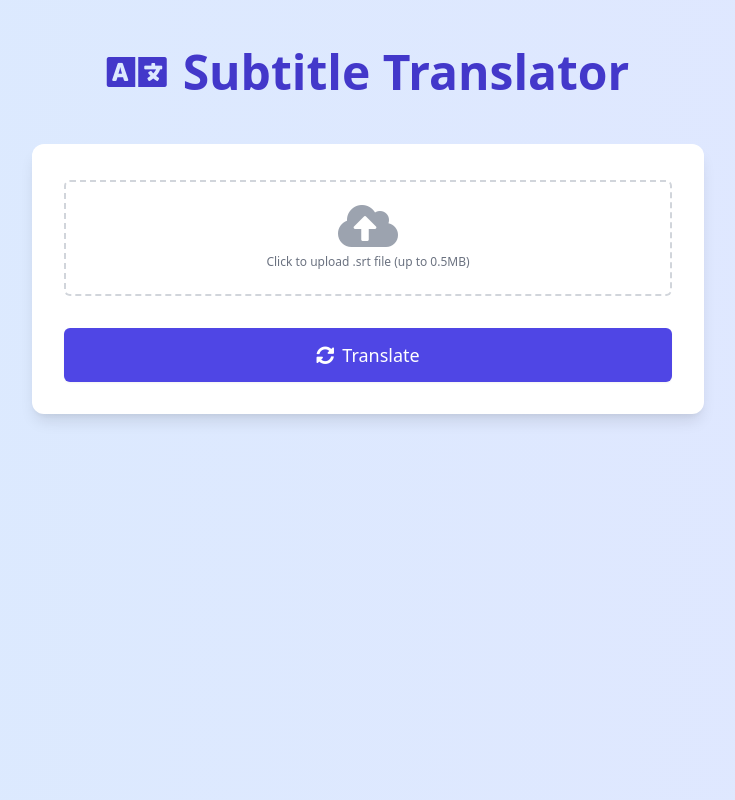
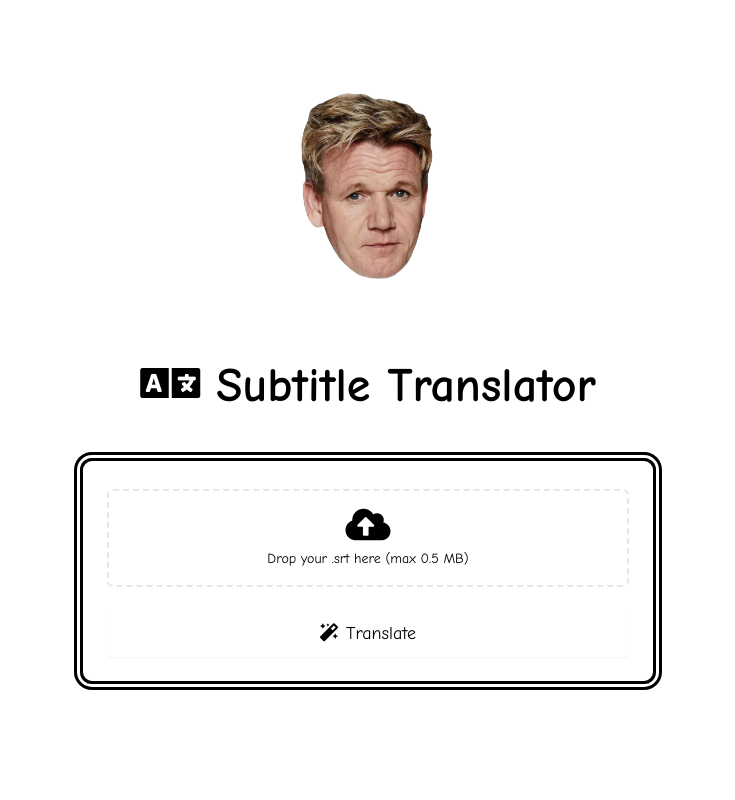
Before and after one commit to m2nv2d/subtranslator, a Flask app: page / in a window 1280 px wide. Shown: the whole page, without its empty margins (272-1007 px from the left). Run offline with Flask 3, Linux system fonts and the light colour scheme; parts of the project's set-up code (start-up, migrations or seed data) failed here and were passed over.

Commit message:
meme ui, no color

```diff
--- a/app/templates/index.html
+++ b/app/templates/index.html
@@ -8,46 +8,60 @@
     <link href="https://cdn.jsdelivr.net/npm/tailwindcss@2.2.19/dist/tailwind.min.css" rel="stylesheet">
     <link href="https://cdn.jsdelivr.net/npm/animate.css@4.1.1/animate.min.css" rel="stylesheet">
     <link href="https://cdn.jsdelivr.net/npm/@fortawesome/fontawesome-free@5.15.4/css/all.min.css" rel="stylesheet">
+    <link href="https://fonts.googleapis.com/css2?family=Comic+Neue:wght@400;700&display=swap" rel="stylesheet">
+    <style>
+        body {
+            font-family: 'Comic Neue', cursive;
+        }
+
+        .meme-border {
+            border: 3px solid #000;
+            box-shadow: 0 0 0 3px #fff, 0 0 0 6px #000;
+        }
+    </style>
 </head>
 
-<body class="bg-gradient-to-r from-blue-100 to-indigo-100 min-h-screen">
+<body class="min-h-screen">
     <div class="container mx-auto px-4 py-12">
-        <h1 class="text-5xl font-bold mb-12 text-center text-indigo-700 animate__animated animate__fadeInDown">
+        <div class="text-center mb-8">
+            <img src="{{ url_for('static', filename='header.png') }}" alt="Ramsay!!!" class="mx-auto mb-4"
+                style="max-width: 300px;">
+        </div>
+        <h1 class="text-5xl font-bold mb-12 text-center">
             <i class="fas fa-language mr-4"></i>Subtitle Translator
         </h1>
-        <div class="max-w-2xl mx-auto bg-white rounded-xl shadow-lg p-8 animate__animated animate__fadeInUp">
-            <form id="upload-form" class="space-y-6">
+        <div class="max-w-xl mx-auto rounded-xl shadow-lg p-6 animate__animated animate__fadeInUp meme-border">
+            <form id="upload-form" class="space-y-4">
                 <div class="relative">
                     <input type="file" class="hidden" id="file" accept=".srt" required>
-                    <div class="mt-1 flex justify-center px-6 pt-5 pb-6 border-2 border-gray-300 border-dashed rounded-md cursor-pointer hover:border-indigo-500 transition duration-300"
+                    <div class="mt-1 flex justify-center px-4 pt-4 pb-4 border-2 border-dashed rounded-md cursor-pointer transition duration-300"
                         onclick="document.getElementById('file').click();">
                         <div class="space-y-1 text-center">
-                            <i class="fas fa-cloud-upload-alt text-5xl text-gray-400"></i>
-                            <p class="text-xs text-gray-500">Click to upload .srt file (up to 0.5MB)</p>
+                            <i class="fas fa-cloud-upload-alt text-4xl"></i>
+                            <p class="text-sm">Drop your .srt here (max 0.5 MB)</p>
                         </div>
                     </div>
-                    <p id="file-name" class="mt-2 text-sm text-gray-500 text-center"></p>
+                    <p id="file-name" class="mt-2 text-sm text-center"></p>
                 </div>
                 <button type="submit"
-                    class="w-full py-3 px-4 border border-transparent rounded-md shadow-sm text-lg font-medium text-white bg-indigo-600 hover:bg-indigo-700 focus:outline-none focus:ring-2 focus:ring-offset-2 focus:ring-indigo-500 transition duration-300">
-                    <i class="fas fa-sync-alt mr-2"></i>Translate
+                    class="w-full py-2 px-4 border border-transparent rounded-md shadow-sm text-lg font-medium transition duration-300">
+                    <i class="fas fa-magic mr-2"></i>Translate
                 </button>
             </form>
         </div>
-        <div id="download-link" class="mt-8 text-center hidden animate__animated animate__fadeIn">
+        <div id="download-link" class="mt-6 text-center hidden animate__animated animate__fadeIn">
             <a href="#"
-                class="inline-flex items-center px-6 py-3 border border-transparent text-lg font-medium rounded-md shadow-sm text-white bg-green-600 hover:bg-green-700 focus:outline-none focus:ring-2 focus:ring-offset-2 focus:ring-green-500 transition duration-300">
-                <i class="fas fa-download mr-2"></i>Download Translated Subtitles
+                class="inline-flex items-center px-6 py-3 border border-transparent text-lg font-medium rounded-md shadow-sm transition duration-300">
+                <i class="fas fa-download mr-2"></i>Download Translated Subtitle
             </a>
         </div>
-        <div id="debug-info" class="mt-8 bg-white rounded-xl shadow-lg p-6 hidden animate__animated animate__fadeIn">
-            <h3 class="text-xl font-semibold mb-4 text-indigo-700">Debug Information</h3>
-            <ul class="space-y-2 text-gray-700">
-                <li><i class="fas fa-cubes mr-2"></i>Number of chunks: <span id="num-chunks" class="font-bold"></span>
+        <div id="debug-info" class="mt-6 rounded-xl shadow-lg p-4 hidden animate__animated animate__fadeIn meme-border">
+            <h3 class="text-lg font-semibold mb-3">Debug Info</h3>
+            <ul class="space-y-2">
+                <li><i class="fas fa-cubes mr-2"></i>Meme chunks: <span id="num-chunks" class="font-bold"></span></li>
+                <li><i class="fas fa-list-ol mr-2"></i>Total entries: <span id="total-entries" class="font-bold"></span>
                 </li>
-                <li><i class="fas fa-list-ol mr-2"></i>Total number of entries: <span id="total-entries"
-                        class="font-bold"></span></li>
-                <li><i class="fas fa-check-circle mr-2"></i>Number of successful translations: <span id="num-success"
+                <li><i class="fas fa-check-circle mr-2"></i>Successfully translated: <span id="num-success"
                         class="font-bold"></span></li>
             </ul>
         </div>
```
Also changed, not shown: app/static/header.png (added).
